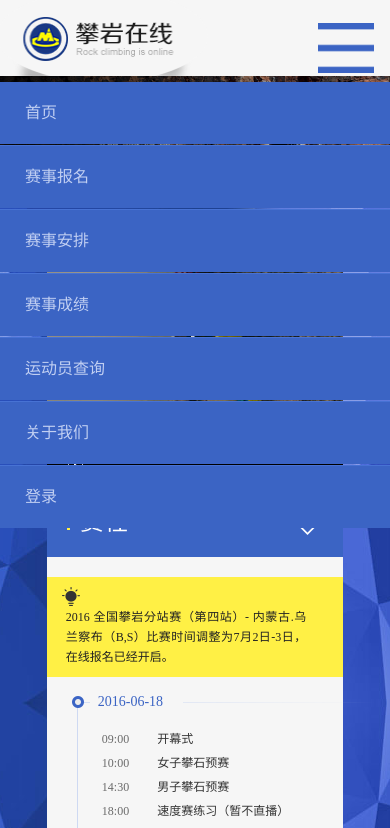
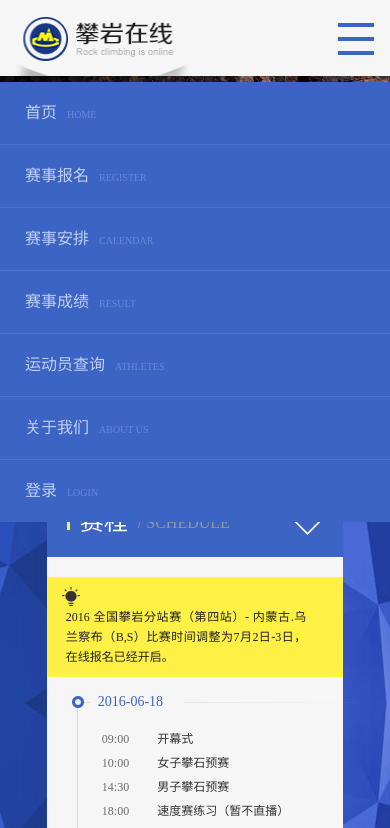
Before and after one commit to rockClimbingCT/rockClimbing, a plain HTML site: page index.html in a window 390 px wide. Both pictures are taken after a click on the button 346 px from the left and 48 px from the top of the page. Shown: the top 828 px of the page. Drawn offline with Linux system fonts and the light colour scheme.

Commit message:
edit header style

```diff
--- a/css/top.css
+++ b/css/top.css
@@ -8,7 +8,7 @@
 .g-header .navbar-nav{float:right;}
 .g-logo{width:208px;height:82px;padding:0;}
 .g-logo img{display:block;width:208px;height:82px;}
-.g-fun{width:36px;height:32px;background: url("../img/fun.png") no-repeat;background-size:cover;margin-top:22px;}
+.g-fun{width:36px;height:32px;background: url("../img/fun.png") no-repeat;background-size:cover;margin-top:22px;padding:0;}
 .g-header .navbar-nav li,.g-header .navbar-nav li a{float:left;height:76px;}
 .g-header .navbar-nav li{border-right:1px solid #eaeaea;text-align:center;position:relative;}
 .g-header .navbar-nav li a{padding:0 30px;background: #f6f6f6;}
@@ -23,18 +23,18 @@
 .g-header .navbar-nav .g-nav-li.active span{color:#8ca3da;}
 .g-arrow{width:20px;height:10px;background: url("../img/arrow.png") no-repeat;position:absolute;top:74px;right:23px;display:none;}
 @media (min-width: 1068px) and (max-width: 1200px) {.g-header .navbar-nav li a{padding:0 20px;} }
-@media (min-width: 768px) and (max-width: 1068px) {.g-header .navbar-nav li a{padding:0 15px;} }
-@media (min-width: 768px) and (max-width: 992px) { .g-header,.g-header .navbar{height:158px;}}
+@media (min-width: 768px) and (max-width: 1068px) {.g-header .navbar-nav li a{padding:0 9px;} }
+@media (min-width: 1068px) and (max-width: 1168px) { .g-header .navbar-nav li a{padding:0 15px;}}
 @media (max-width: 768px){
     .g-header .navbar-collapse{overflow:hidden;border-top:none;width:100%;position:relative;}
     .g-header .navbar-toggle{border-color:transparent;}
     .g-header .navbar-toggle:focus, .g-header .navbar-toggle:hover{background-color: transparent;}
     .g-header .navbar-nav{margin-top:0;margin-bottom:0;float:none;}
     .g-header .navbar-nav li,.g-header .navbar-nav li a{width:100%;}
-    .g-header .navbar-nav li{border-right:none;text-align:left;height:63px;}
+    .g-header .navbar-nav li{border-right:none;text-align:left;height:62px;}
     .g-header .navbar-nav li.g-nav-li{border-bottom:1px solid #4772d4;}
     .g-header .navbar-nav li a{padding:0;background: #3b64c4;padding-left:30px;height:62px;}
-    .g-header .navbar-nav li em,.m-header .navbar-nav li span{display:inline-block;vertical-align: top;}
+    .g-header .navbar-nav li em,.g-header .navbar-nav li span{display:inline-block;vertical-align: top;}
     .g-header .navbar-nav li em{font-size:16px;color:#c1cff2;line-height:22px;padding-top:0;padding-top:20px;}
     .g-header .navbar-nav li span{font-size:10px;color:#6589dd;font-family:"\5FAE\8F6F\96C5\9ED1";line-height:22px;padding-left:10px;padding-top:22px;}
     .g-header .g-login em{padding-left:0;}
```
